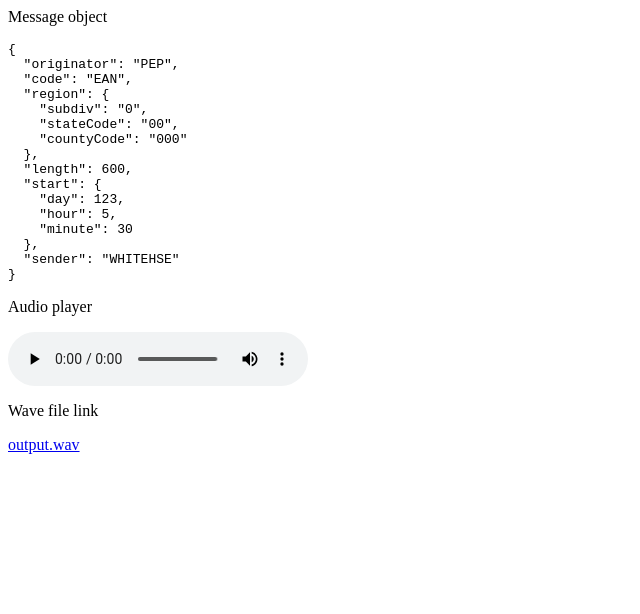
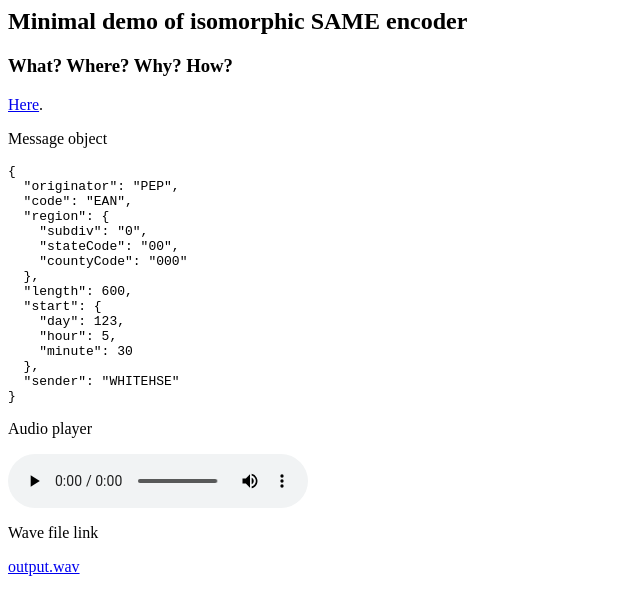
Before and after one commit to aaron-em/same-encoder, a plain HTML site: page index.html in a window 1280 px wide. Shown: the whole page, without its empty margins (0-640 px from the left). Drawn offline with Linux system fonts and the light colour scheme.

Commit message:
add repo link

```diff
--- a/index.html
+++ b/index.html
@@ -41,6 +41,11 @@
     </script>
   </head>
   <body>
+    <h2>Minimal demo of isomorphic SAME encoder</h2>
+
+    <h3>What? Where? Why? How?</h3>
+    <a href="https://github.com/aaron-em/same-encoder">Here</a>.
+
     <p>Message object</p>
     <pre id="obj"> </pre>
 
```
